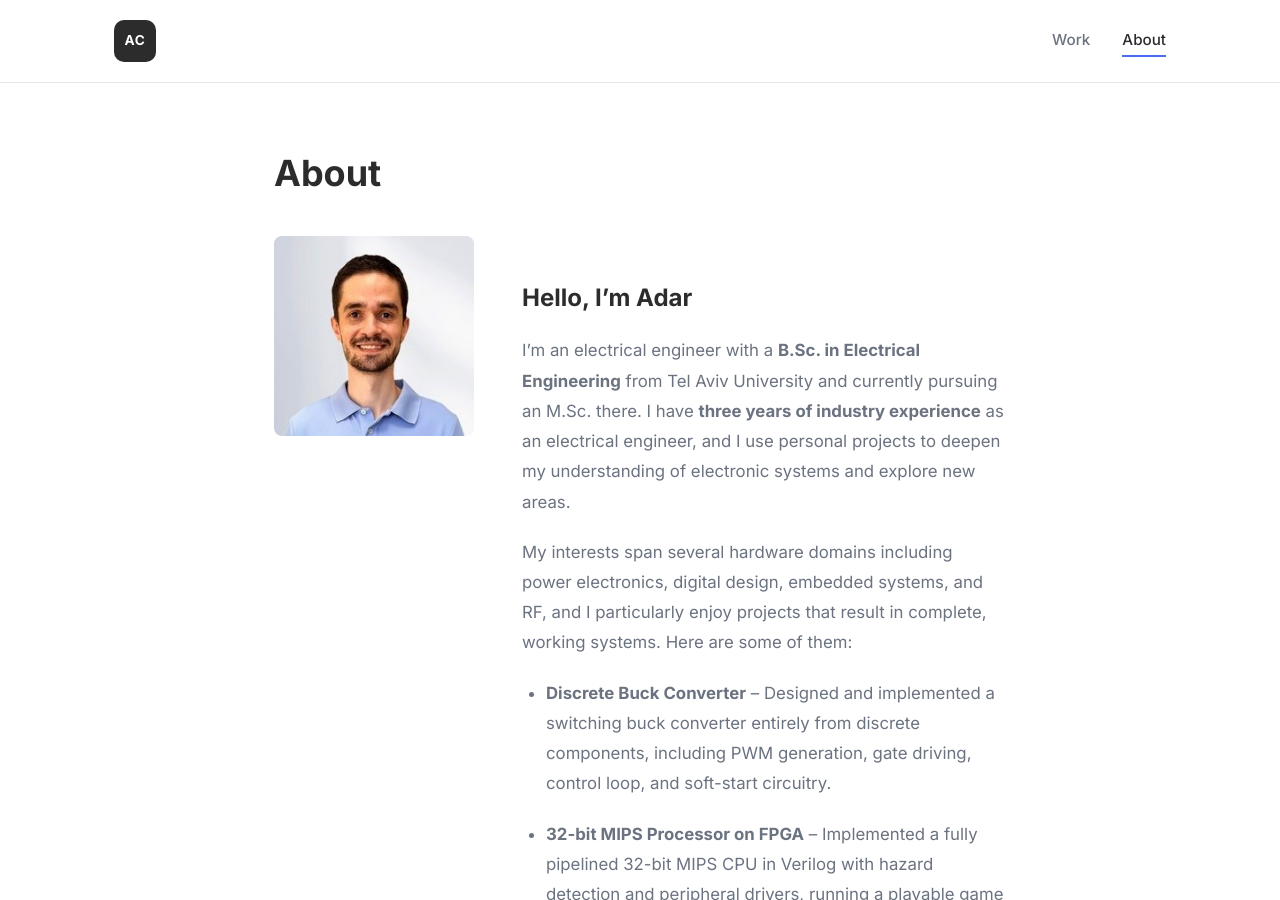
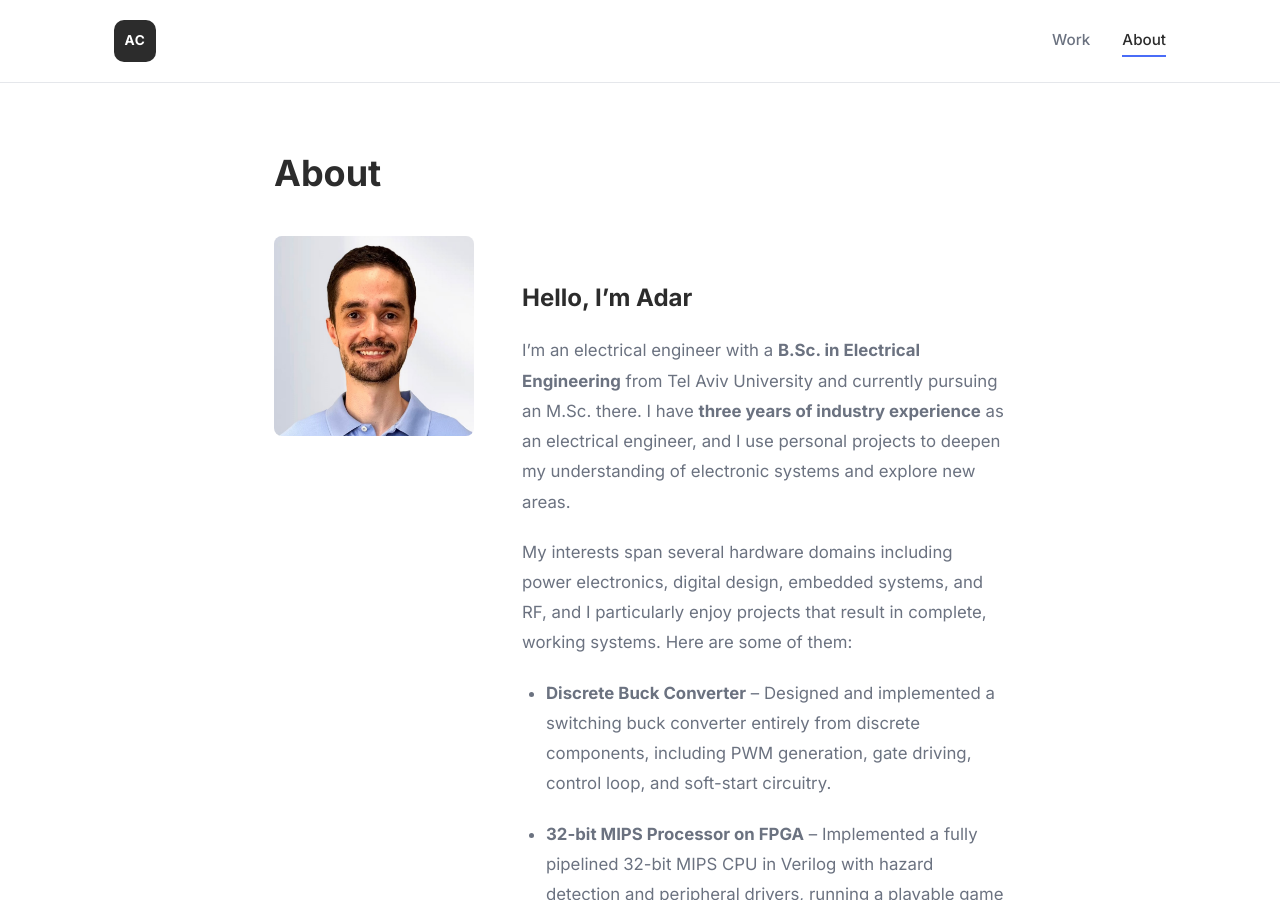
Before and after one commit to theadarcohen/Blog, a Jekyll site: the page built from about.md, in a window 1280 px wide and 900 px high. Built offline with Jekyll 4.4.1, drawn with Linux system fonts in a browser that asks for light colours.

Commit message:
Update About page photo to higher-resolution version
Co-Authored-By: Claude Opus 5 <noreply@anthropic.com>

```diff
--- a/about.md
+++ b/about.md
@@ -7,7 +7,7 @@ permalink: /about/
 <div class="about-layout">
 
 <div class="about-photo">
-  <img src="{{ '/assets/Images/About/profile.jpg' | relative_url }}" alt="Adar Cohen">
+  <img src="{{ '/assets/Images/About/profile.jpeg' | relative_url }}" alt="Adar Cohen">
 </div>
 
 <div class="about-text" markdown="1">
```
Also changed, not shown: assets/Images/About/profile.jpeg (added), assets/Images/About/profile.jpg (deleted).
